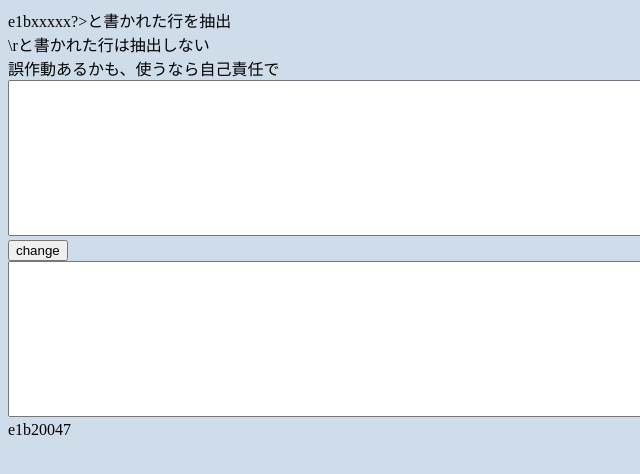
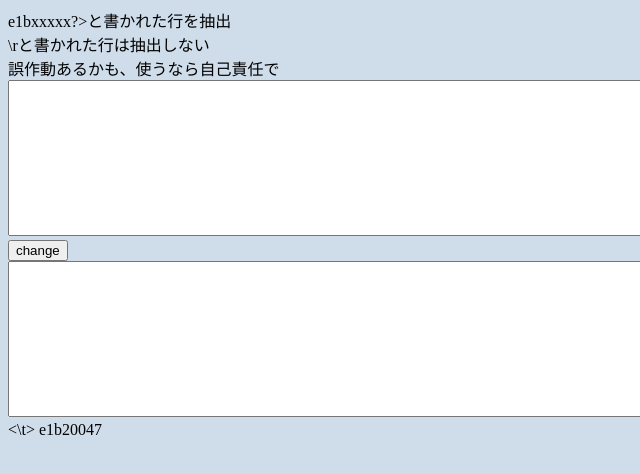
Before and after one commit to e1b20047/html, a plain HTML site: page dbs_c/enter.html in a window 1280 px wide. Shown: the full height of the page, 0-640 px from the left. Drawn offline with Linux system fonts and the light colour scheme.

Commit message:
Add files via upload

```diff
--- a/dbs_c/enter.html
+++ b/dbs_c/enter.html
@@ -24,5 +24,6 @@ e1bxxxxx?>と書かれた行を抽出<br>
 </label>
 <br>
 <script type="text/javascript" src="./enter.js"></script>
+<\t>
 e1b20047
 </body>
```
